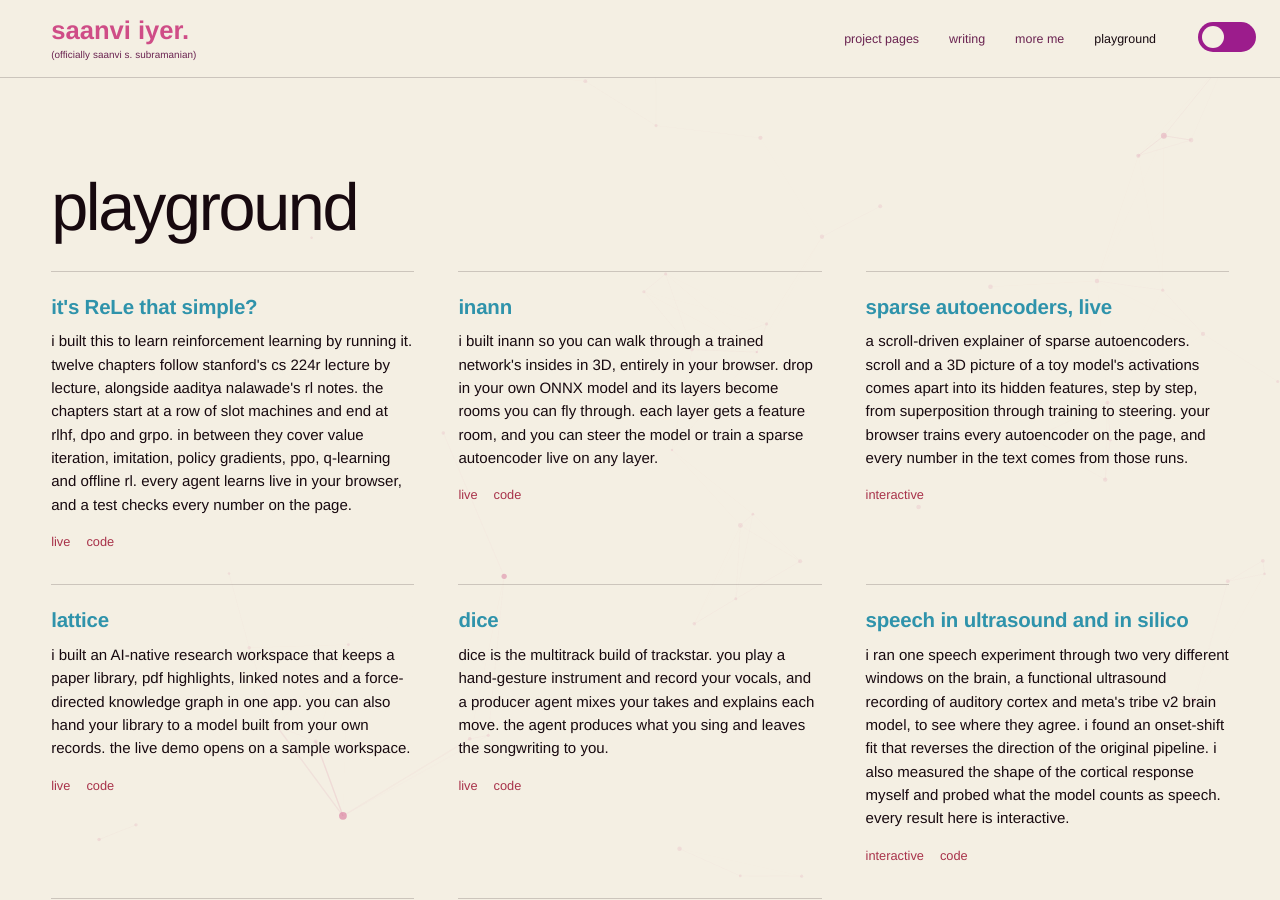
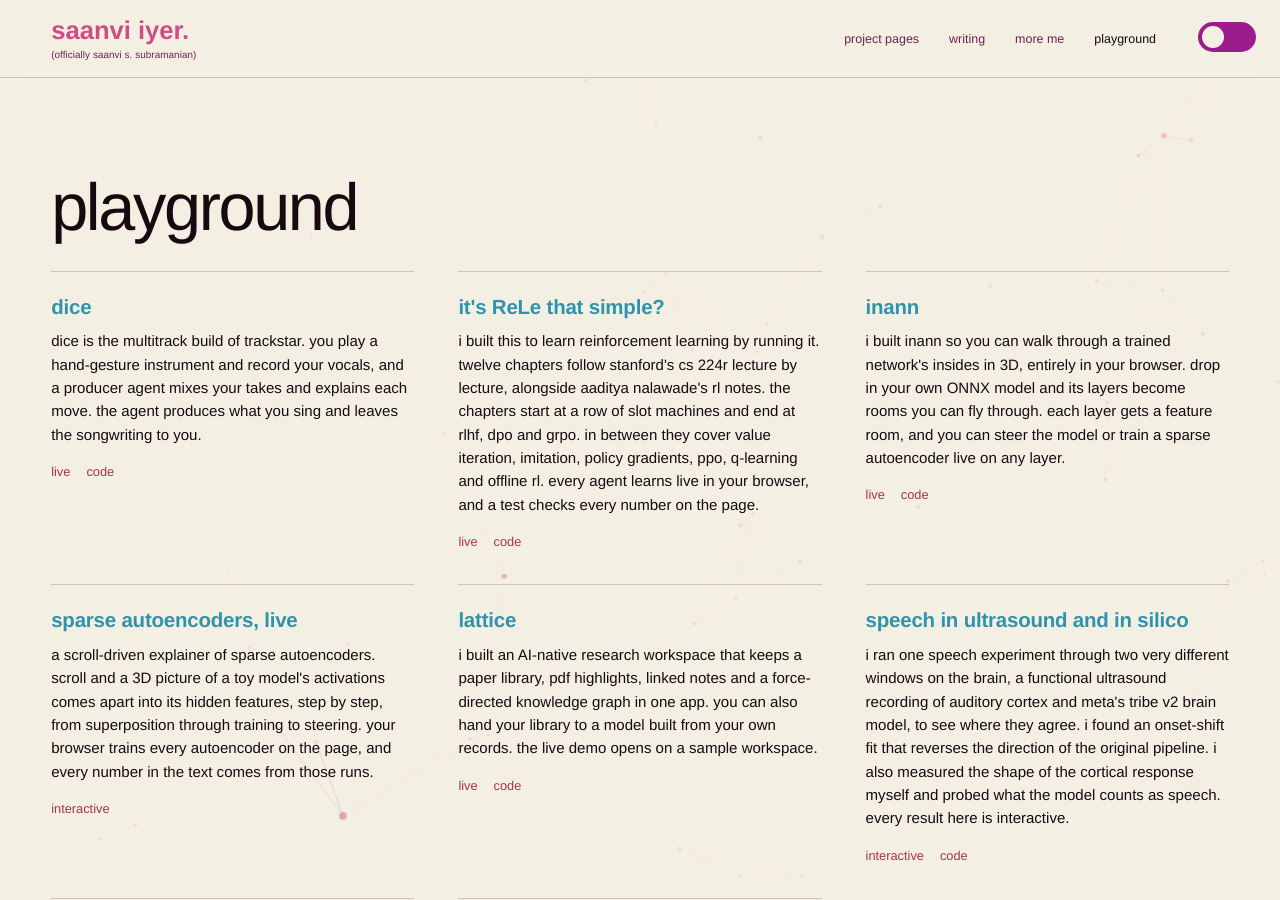
Before and after one commit to saanviiyer/saanviiyer.github.io, a Jekyll site: the page built from pages/playground.html, in a window 1280 px wide and 900 px high. Built offline with Jekyll 4.4.1, drawn with Linux system fonts in a browser that asks for light colours; some web fonts are replaced.

Commit message:
Move dice to the top of the playground

```diff
--- a/pages/playground.html
+++ b/pages/playground.html
@@ -19,6 +19,12 @@ permalink: /playground/
   <h2 class="pf-heading">playground</h2>
 
   <div class="play-list">
+
+    <div class="play-item">
+      <h3 class="play-title"><a href="https://saanviiyer.github.io/dice/" target="_blank" rel="noopener">dice</a></h3>
+      <p class="play-line">dice is the multitrack build of trackstar. you play a hand-gesture instrument and record your vocals, and a producer agent mixes your takes and explains each move. the agent produces what you sing and leaves the songwriting to you.</p>
+      <p class="play-links"><a href="https://saanviiyer.github.io/dice/" target="_blank" rel="noopener">live</a><a href="https://github.com/saanviiyer/dice" target="_blank" rel="noopener">code</a></p>
+    </div>
 
     <div class="play-item">
       <h3 class="play-title"><a href="https://saanviiyer.github.io/rele/" target="_blank" rel="noopener">it's <abbr title="reinforcement learning" style="text-decoration: none; cursor: help;">ReLe</abbr> that simple?</a></h3>
@@ -45,12 +51,6 @@ permalink: /playground/
     </div>
 
     <div class="play-item">
-      <h3 class="play-title"><a href="https://saanviiyer.github.io/dice/" target="_blank" rel="noopener">dice</a></h3>
-      <p class="play-line">dice is the multitrack build of trackstar. you play a hand-gesture instrument and record your vocals, and a producer agent mixes your takes and explains each move. the agent produces what you sing and leaves the songwriting to you.</p>
-      <p class="play-links"><a href="https://saanviiyer.github.io/dice/" target="_blank" rel="noopener">live</a><a href="https://github.com/saanviiyer/dice" target="_blank" rel="noopener">code</a></p>
-    </div>
-
-    <div class="play-item">
       <h3 class="play-title"><a href="{{ '/playground/speech-ultrasound/' | relative_url }}">speech in ultrasound and in silico</a></h3>
       <p class="play-line">i ran one speech experiment through two very different windows on the brain, a functional ultrasound recording of auditory cortex and meta's tribe v2 brain model, to see where they agree. i found an onset-shift fit that reverses the direction of the original pipeline. i also measured the shape of the cortical response myself and probed what the model counts as speech. every result here is interactive.</p>
       <p class="play-links"><a href="{{ '/playground/speech-ultrasound/' | relative_url }}">interactive</a><a href="https://github.com/saanviiyer/fusi-tribe-speech" target="_blank" rel="noopener">code</a></p>
```
